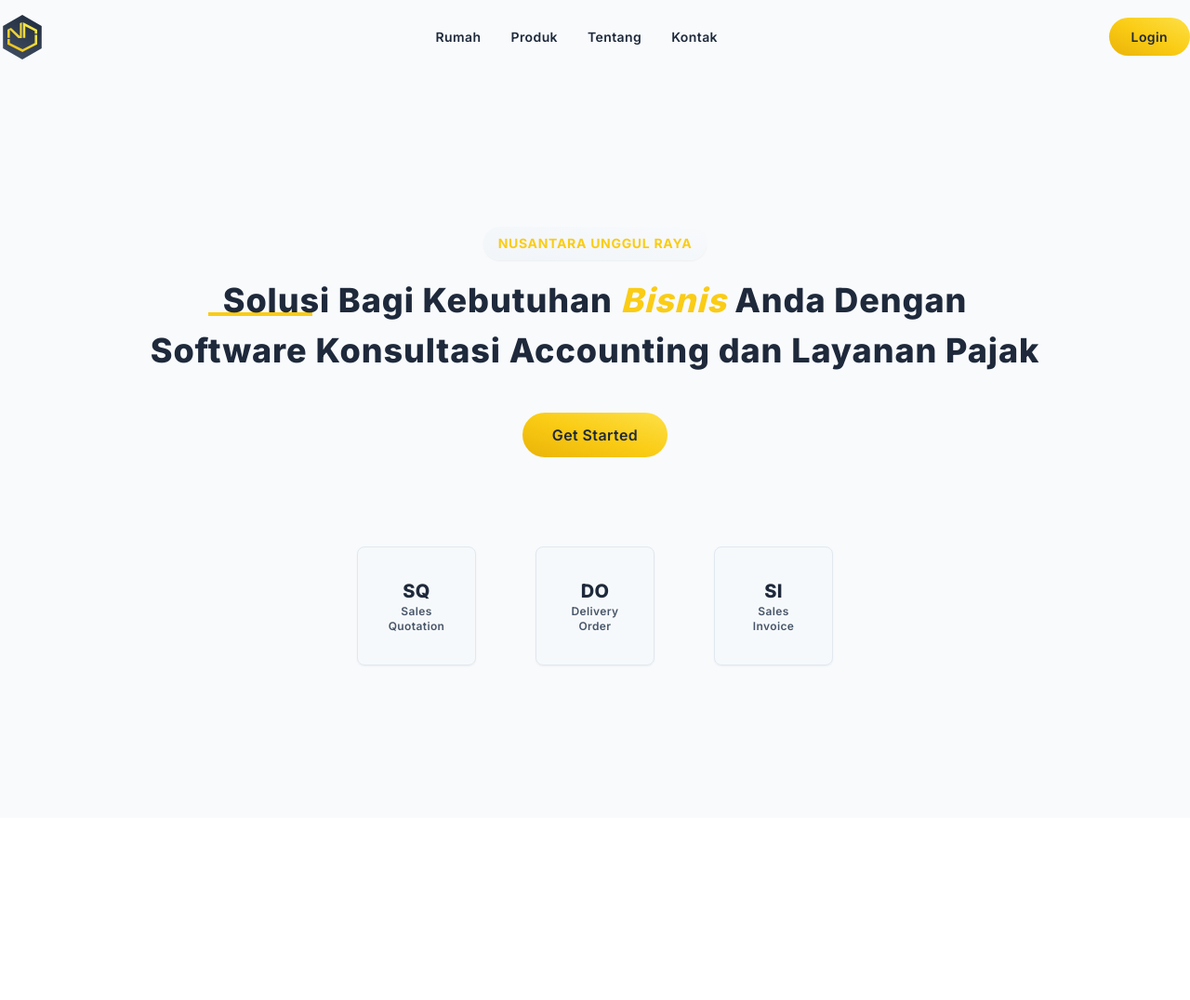
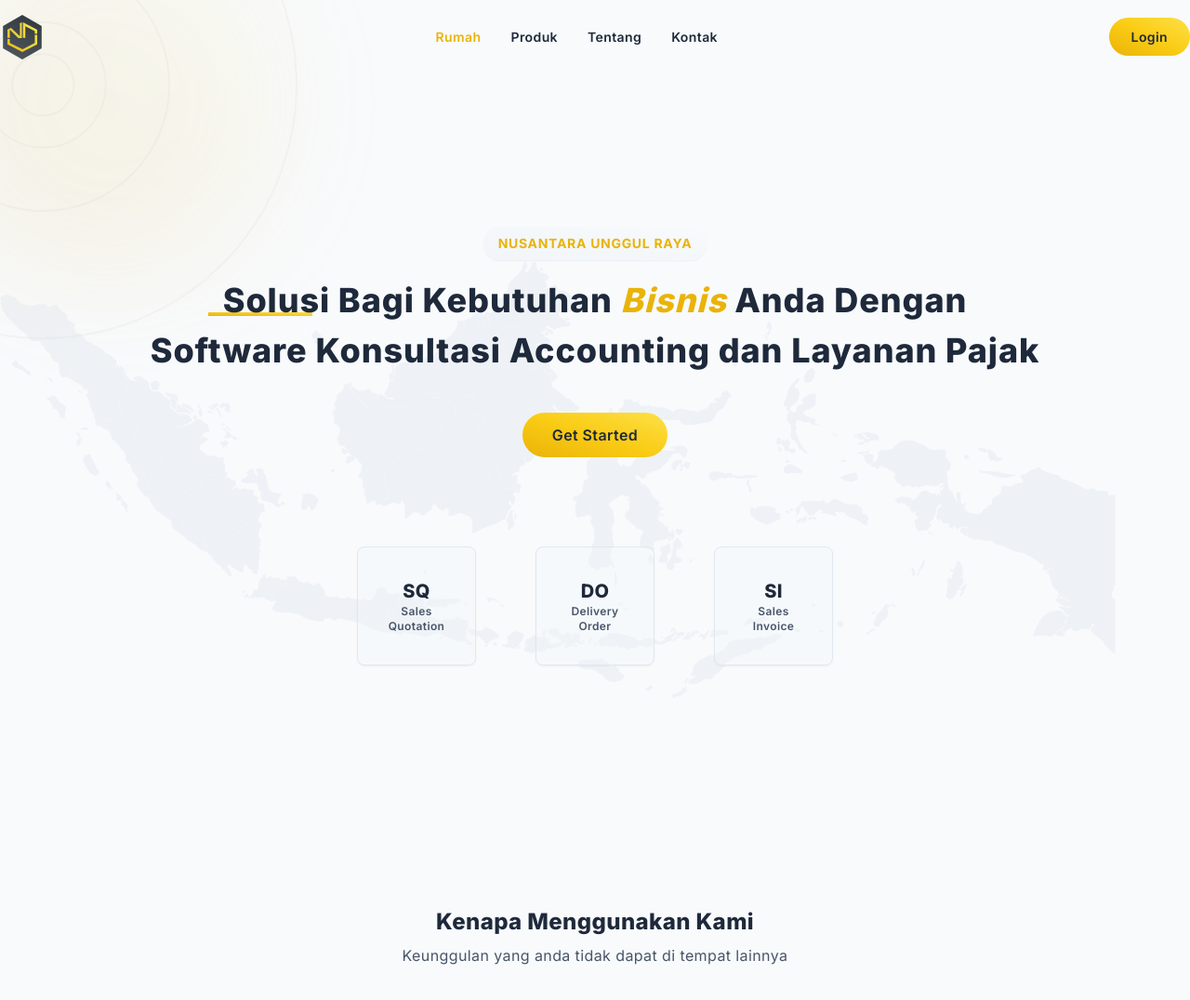
Before and after one commit to aflowcharsss/nusantara-ur, a website built with Vite: page index.html in a window 1280 px wide. Shown: the whole page at 93% size. Before the commit the page ends 880 px from the top, so only its background shows below. Built offline with nearby package versions, Linux system fonts and the light colour scheme.

Commit message:
Header - Background [DONE]

```diff
--- a/index.html
+++ b/index.html
@@ -11,7 +11,7 @@
       <!-- Header -->
       <header class="header">
         <!-- Navbar -->
-        <nav class="navigation">
+        <nav class="navigation relative">
           <!-- Logo -->
           <div class="logo">
             <img
@@ -23,7 +23,7 @@
           <!-- Menu -->
           <ul class="menu">
             <li class="item">
-              <a class="link" href="#">Rumah</a>
+              <a class="link active" href="#">Rumah</a>
             </li>
             <li class="item">
               <a class="link" href="#">Produk</a>
@@ -38,14 +38,24 @@
 
           <!-- Login -->
           <div class="login">
-            <a class="cta fill" href="#">Login</a>
+            <a class="comp cta fill" href="#">Login</a>
           </div>
         </nav>
+
+        <!-- Pattern -->
+        <div class="pattern">
+          <img src="./src/assets/icons/nur-pattern.svg" alt="circle-pattern" />
+        </div>
+
+        <!-- Blurred -->
+        <div class="comp blurred left">&nbsp;</div>
       </header>
 
       <!-- Hero -->
       <section class="hero">
+        <!-- Wrapper -->
         <div class="wrapper">
+          <!-- Heading -->
           <div class="heading">
             <h3 class="name">Nusantara Unggul Raya</h3>
             <h1 class="main">
@@ -56,26 +66,48 @@
 
               <div class="underline"></div>
             </h1>
-            <a class="cta fill" href="#"> Get Started </a>
+            <a class="comp cta fill" href="#"> Get Started </a>
           </div>
 
+          <!-- Feature -->
           <div class="feature">
+            <!-- Card 1 -->
             <div class="card">
               <h5 class="heading">SQ</h5>
               <p class="para">Sales Quotation</p>
             </div>
 
+            <!-- Card 2 -->
             <div class="card">
               <h5 class="heading">DO</h5>
               <p class="para">Delivery Order</p>
             </div>
 
+            <!-- Card 3 -->
             <div class="card">
               <h5 class="heading">SI</h5>
               <p class="para">Sales Invoice</p>
             </div>
           </div>
         </div>
+
+        <!-- Map -->
+        <div class="map">
+          <img src="./src/assets/icons/nur-map.svg" alt="indonesia-map" />
+        </div>
+      </section>
+
+      <!-- Benefit -->
+      <section class="benefit min-h-screen py-24">
+        <!-- Heading -->
+        <div class="comp heading">
+          <h3 class="content">Kenapa Menggunakan Kami</h3>
+          <p class="description">
+            Keunggulan yang anda tidak dapat di tempat lainnya
+          </p>
+        </div>
+
+        <!-- Card -->
       </section>
     </div>
     <script type="module" src="/main.js"></script>
--- a/src/style/index.css
+++ b/src/style/index.css
@@ -12,30 +12,62 @@
 }
 
 /* Components */
-.cta.fill {
+.comp.cta.fill {
   @apply bg-gradient-to-tr from-yellow-500 via-yellow-400  to-yellow-300 rounded-full py-3 px-6 text-slate-800 font-semibold;
+}
+
+.comp.blurred {
+  @apply bg-gradient-to-tr from-yellow-600 to-yellow-200 w-96 h-96 rounded-full blur-3xl opacity-10 absolute;
+}
+
+.comp.blurred.left {
+  @apply -top-20 -left-20;
+}
+
+.comp.blurred.right {
+  @apply -top-20 -right-20;
+}
+
+.comp.heading {
+  @apply text-center mb-16;
+}
+.comp.heading .content {
+  @apply mb-2 text-2xl text-slate-800 font-extrabold;
 }
 
 /* Header */
 .header {
-  @apply container mx-auto text-sm font-semibold text-slate-800;
+  @apply text-sm font-semibold text-slate-800 relative;
 }
 
 .header .navigation {
-  @apply flex items-center justify-between py-4;
+  @apply flex items-center justify-between py-4 container mx-auto;
 }
 
+.header .pattern {
+  @apply absolute top-0 left-0 w-[20rem] h-[20rem] opacity-75;
+}
+
+/* Header - Menu */
 .header .navigation .menu {
   @apply flex items-center space-x-8;
 }
 
+.header .navigation .menu .item .link.active {
+  @apply text-yellow-500;
+}
+
 /* Hero */
 .hero {
-  @apply container mx-auto;
+  @apply container mx-auto relative;
 }
 
 .hero .wrapper {
-  @apply min-h-screen flex flex-col items-center justify-center space-y-24;
+  @apply relative z-20 min-h-screen flex flex-col items-center justify-center space-y-24;
+}
+
+.hero .map {
+  @apply absolute z-10 top-48 left-1/2 transform -translate-x-1/2 w-full h-full opacity-90;
 }
 
 /* Hero - Heading */
@@ -44,7 +76,7 @@
 }
 
 .hero .heading .name {
-  @apply mb-4 uppercase text-yellow-400 text-sm font-bold bg-gradient-to-tr from-slate-100 to-slate-50 tracking-wider shadow-sm px-4 py-2 rounded-full;
+  @apply mb-4 uppercase text-yellow-500 text-sm font-bold bg-gradient-to-tr from-slate-100 to-slate-50 tracking-wider shadow-sm px-4 py-2 rounded-full;
 }
 
 .hero .heading .main {
@@ -56,11 +88,11 @@
 }
 
 .hero .heading .main .text span {
-  @apply text-yellow-400 italic;
+  @apply text-yellow-500 italic;
 }
 
 .hero .heading .main .underline {
-  @apply h-1 w-28 bg-yellow-400 absolute top-10 left-16 z-0;
+  @apply h-1 w-28 bg-gradient-to-tr from-yellow-500 to-yellow-300 absolute top-10 left-16 z-0;
 }
 
 .hero .heading .cta {
```
Also changed, not shown: src/assets/icons/nur-map.svg (added), src/assets/icons/nur-pattern.svg (added).
